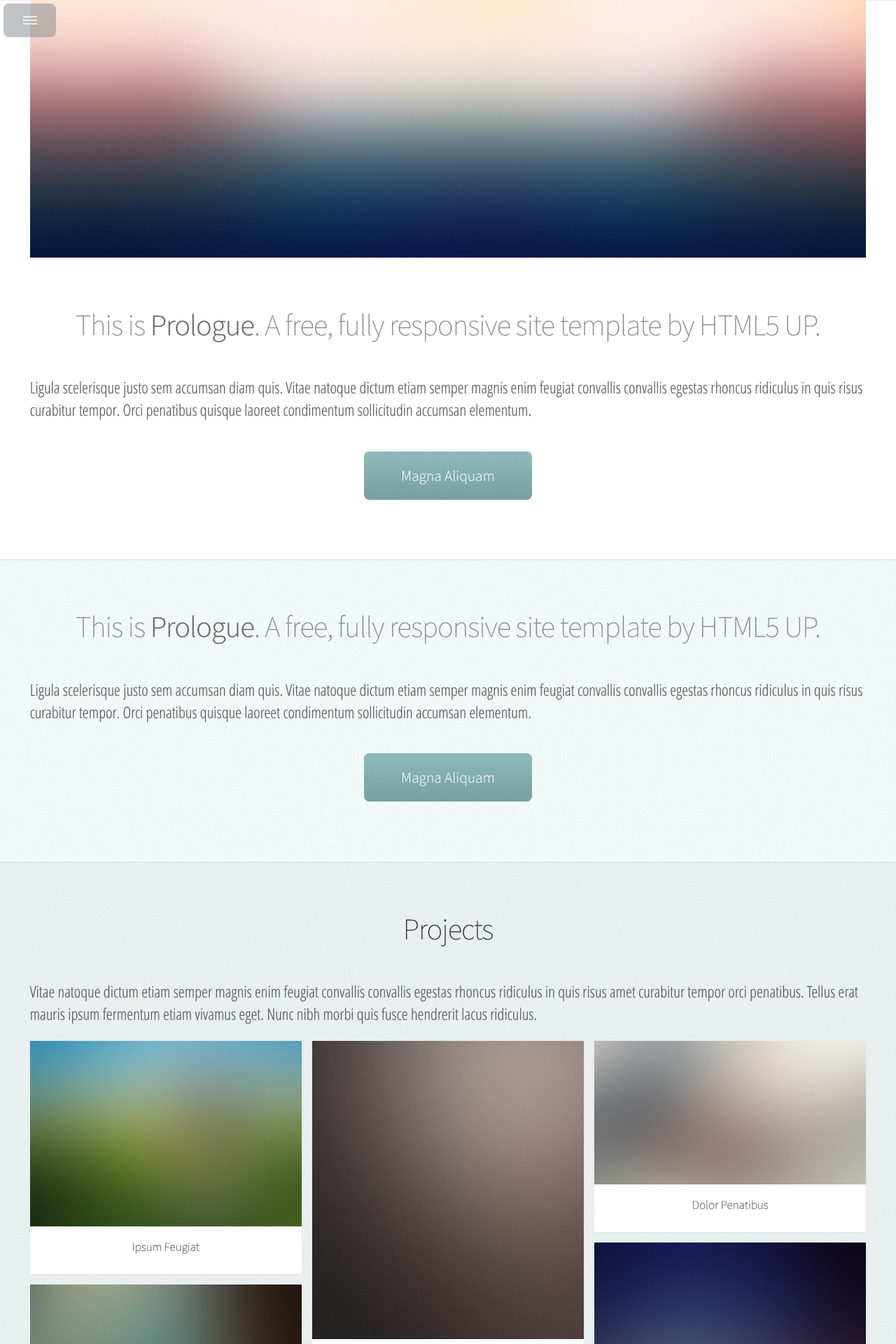
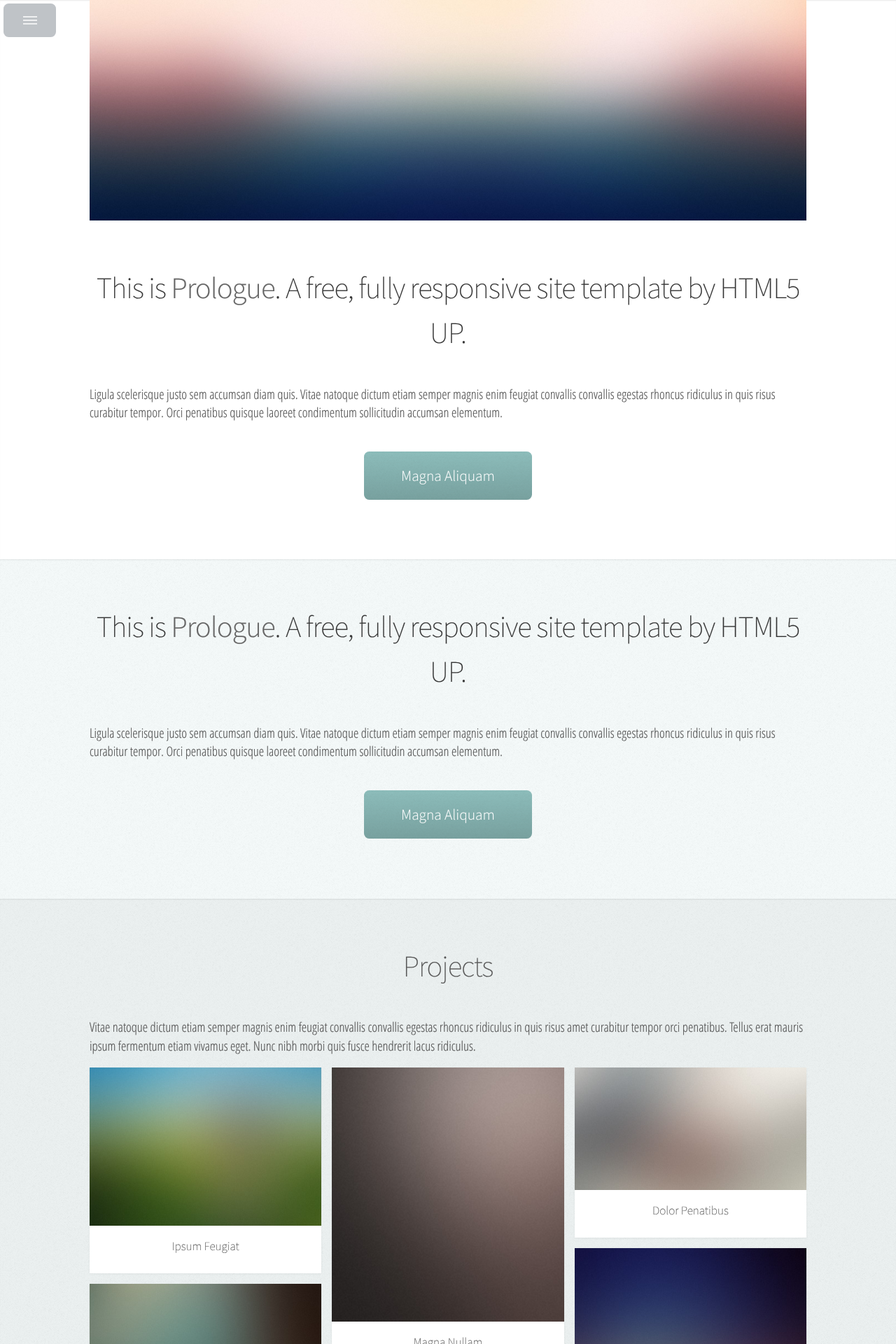
Before and after one commit to sonph/sonph.github.io.old, a Jekyll site: the page built from index.html, in a window 1280 px wide. Shown: the top 1920 px of the page at 70% size. Built offline with Jekyll 4.4.1, drawn with Linux system fonts in a browser that asks for light colours; Markdown is read by kramdown in place of the engine named in the settings.

Commit message:
post padding, color and size

```diff
--- a/assets/css/style.css
+++ b/assets/css/style.css
@@ -36,7 +36,7 @@
 	h1,h2,h3,h4,h5,h6
 	{
 		font-weight: 200;
-		color: #333;
+		color: #555;
 		line-height: 1.5em;
 		margin-bottom: 0.5em;
 	}
@@ -60,12 +60,7 @@
 
 			h2.alt
 			{
-				color: #888;
-			}
-
-			h2.alt strong
-			{
-				color: #666;
+				color: #333;
 			}
 
 		h3
@@ -148,7 +143,7 @@
 	{
 		text-align: left;
 		font-family: 'Open Sans Condensed', sans-serif;
-		font-size: 17pt;
+		font-size: 14pt;
 		font-weight: 300;
 		line-height: 1.4em;
 		color: #555;
@@ -166,6 +161,12 @@
 		article
 		{
 			margin-bottom: 3em;
+		}
+
+		section > .container,
+		article > .container {
+			padding-left: 10%;
+			padding-right: 10%;
 		}
 
 		section > :last-child,
```
